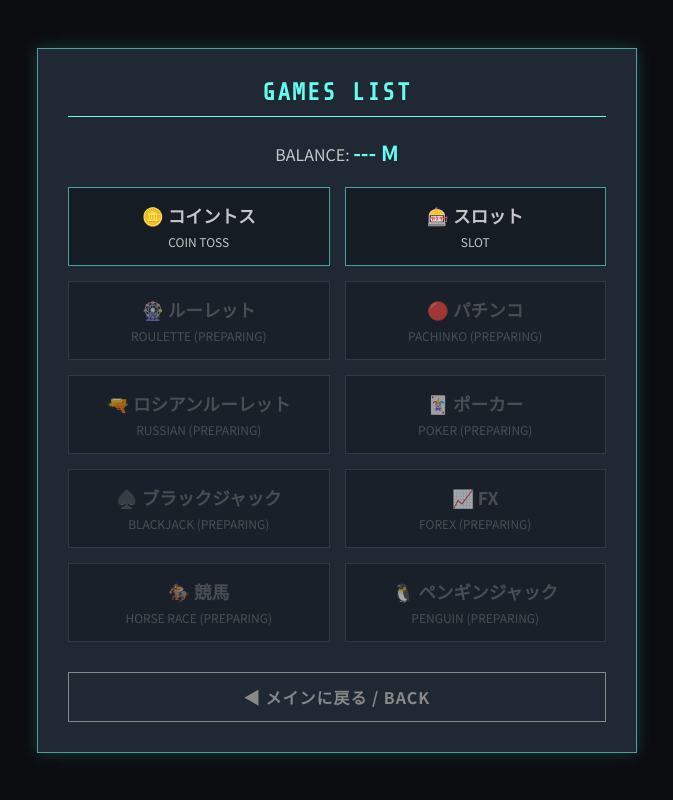
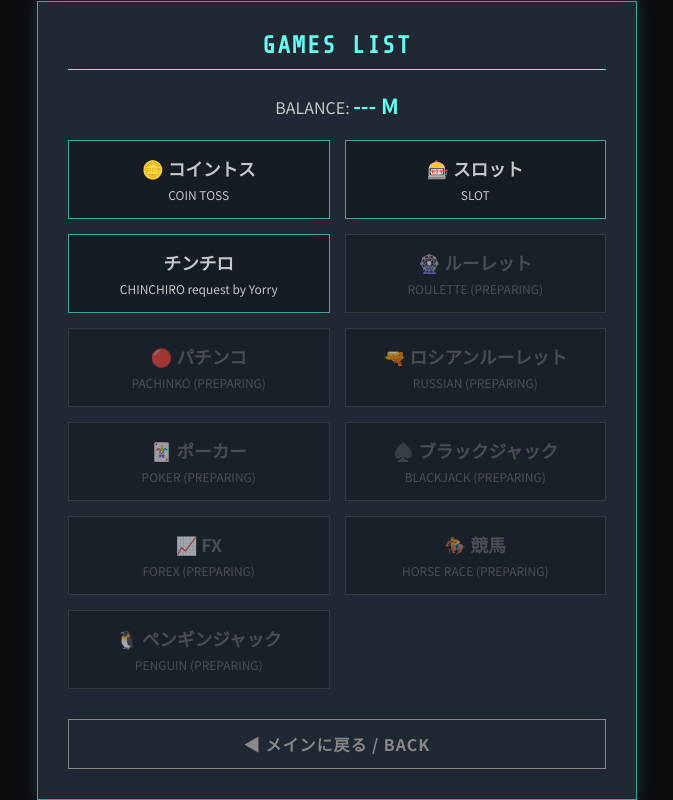
Before and after one commit to vioxin/MCCI_SUMMER, a plain HTML site: page games/index.html in a window 1280 px wide. Shown: the whole page, without its empty margins (303-976 px from the left). Drawn offline with nearby package versions, Linux system fonts and the light colour scheme; no server answers; sample sign-in values are in the browser's storage.

Commit message:
Add Chinchiro game card to index.html

```diff
--- a/games/index.html
+++ b/games/index.html
@@ -51,6 +51,7 @@
             </div>
 
             <div class="game-card" onclick="location.href='./slot.html'"><h4>🎰 スロット</h4><span>SLOT</span></div>
+            <div class="game-card" onclick="location.href='./chinchiro.html'"><h4>チンチロ</h4><span>CHINCHIRO request by Yorry</span></div>
             <div class="game-card locked"><h4>🎡 ルーレット</h4><span>ROULETTE (PREPARING)</span></div>
             <div class="game-card locked"><h4>🔴 パチンコ</h4><span>PACHINKO (PREPARING)</span></div>
             <div class="game-card locked"><h4>🔫 ロシアンルーレット</h4><span>RUSSIAN (PREPARING)</span></div>
```
